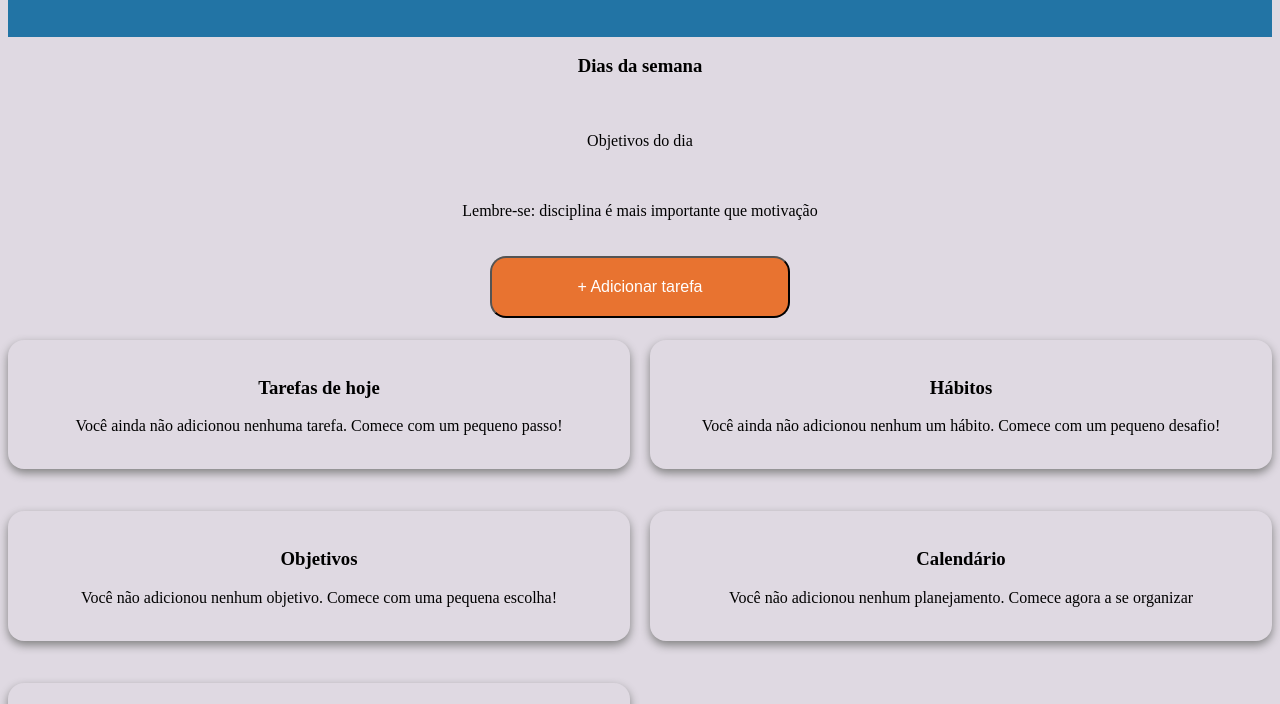
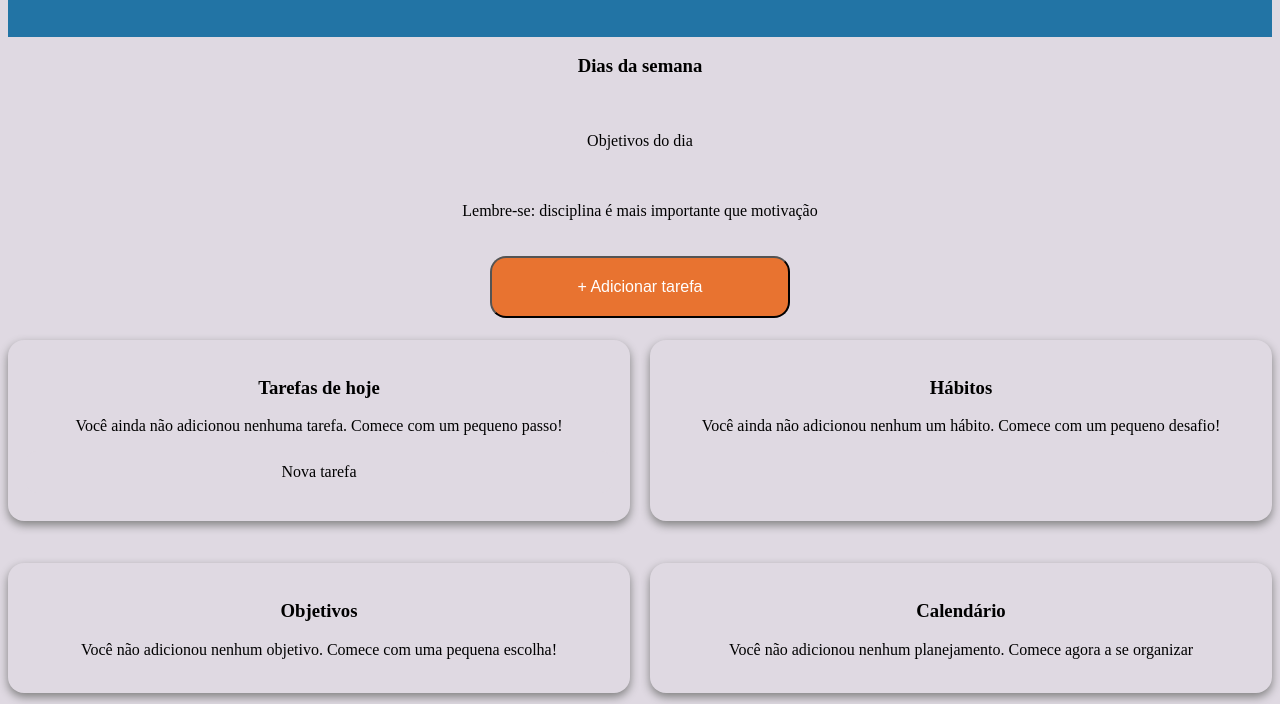
Before and after one commit to giovanamoraesdev/ProjetoStartup, a plain HTML site: page index.html in a window 1280 px wide. Both pictures are taken after a click on the button "+ Adicionar tarefa". Shown: the part 96-800 px from the top of the page. Drawn offline with Linux system fonts and the light colour scheme.

Commit message:
feat: criar tarefas dinamicamente

```diff
--- a/index.html
+++ b/index.html
@@ -63,6 +63,6 @@
                 LifeHub foi desenvolvido em 2026 para facilitar a rotina do dia a dia, ajudando as pessoas a alcançarem seus objetivos por meio de pequenas tarefas diárias.
             </p>
     </footer>
-
+  <script src="script.js"></script>
 </body>
 </html>
--- a/script.js
+++ b/script.js
@@ -0,0 +1,14 @@
+const addTaskButton = document.querySelector(".primary-button")
+const taskCard = document.querySelector(".task-card");
+
+addTaskButton.addEventListener("click", addTask)
+
+function addTask() {
+    const newTask = document.createElement("p");
+
+    newTask.classList.add("task-item");
+    newTask.textContent = "Nova tarefa";
+
+    taskCard.appendChild(newTask);
+
+}
--- a/style.css
+++ b/style.css
@@ -82,6 +82,13 @@ main{
   margin-top: 22px;
 }
 
+.task-item{
+    background-color: #dfd9e2;
+    margin: 10px 0;
+    padding: 12px;
+    border-radius: 10px;
+}
+
 .task-card{
 
 }
```
